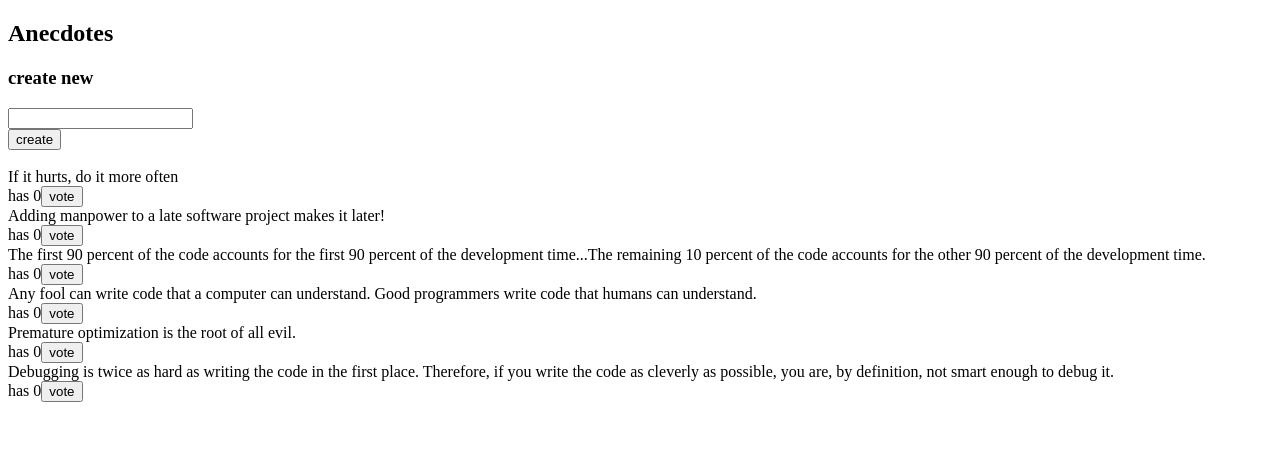
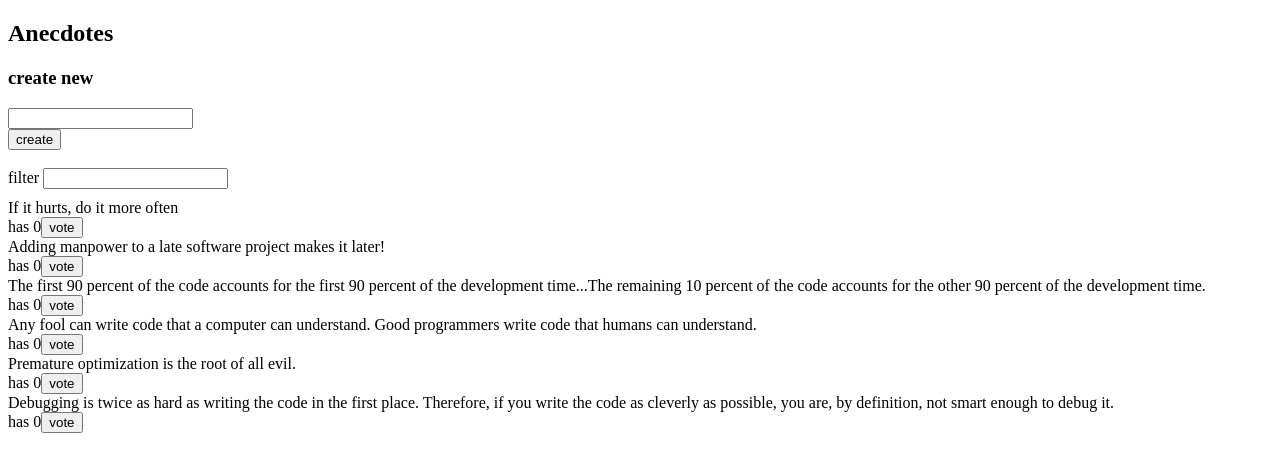
Before and after one commit to robmonday/redux-anecdotes, a React (Create React App) app: page / in a window 1280 px wide. Shown: the top 472 px of the page. Built offline with nearby package versions, Linux system fonts and the light colour scheme.

Commit message:
exercise 6.12 completed

```diff
--- a/src/App.js
+++ b/src/App.js
@@ -3,6 +3,7 @@ import { useSelector } from "react-redux"
 import AnecdoteForm from './components/AnecdoteForm'
 import AnecdoteList from './components/AnecdoteList'
 import Notification from './components/Notification'
+import Filter from './components/Filter'
 
 const App = () => {
   const notification = useSelector(state => state.notification)
@@ -12,6 +13,7 @@ const App = () => {
       <h2>Anecdotes</h2>
       {notification && <Notification message={notification} />}
       <AnecdoteForm /> <br />
+      <Filter />
       <AnecdoteList />
     </div>
   )
--- a/src/components/AnecdoteList.js
+++ b/src/components/AnecdoteList.js
@@ -4,8 +4,18 @@ import { notify, denotify } from '../reducers/notificationReducer'
 
 const AnecdoteList = () => {
   const anecdotes = useSelector(state => state.anecdotes)
+  const filter = useSelector(state => state.filter)
+
   // console.log(anecdotes)
   const sortedAnecdotes = [...anecdotes].sort((a,b) => b.votes - a.votes) // spread syntax copies array to avoid mutation
+
+  const filteredAnecdotes = []
+  for (const anecdoteObj of sortedAnecdotes) {
+    const textToSearch = anecdoteObj.content.toLowerCase()
+    if (textToSearch.includes(filter.toLowerCase())) {
+      filteredAnecdotes.push(anecdoteObj)
+    }
+  }
 
   const dispatch = useDispatch()
 
@@ -19,7 +29,7 @@ const AnecdoteList = () => {
 
   return (
     <>
-      {sortedAnecdotes.map(anecdote =>
+      {filteredAnecdotes.map(anecdote =>
         <div key={anecdote.id}>
           <div>
             {anecdote.content}
--- /dev/null
+++ b/src/components/Filter.js
@@ -0,0 +1,24 @@
+import { useDispatch } from "react-redux"
+import { change } from '../reducers/filterReducer'
+
+const Filter = () => {
+  const dispatch = useDispatch()
+
+  const handleChange = (event) => {
+
+    // input-field value is in variable event.target.value
+    const value = event.target.value
+    dispatch(change(value))
+  }
+  const style = {
+    marginBottom: 10
+  }
+
+  return (
+    <div style={style}>
+      filter <input onChange={handleChange} />
+    </div>
+  )
+}
+
+export default Filter
--- /dev/null
+++ b/src/reducers/filterReducer.js
@@ -0,0 +1,15 @@
+import { createSlice } from '@reduxjs/toolkit'
+
+const filterSlice = createSlice({
+  name: 'filter',
+  initialState: '',
+  reducers: {
+    change(state,action) {
+      const value = action.payload
+      return value
+    }
+  }
+})
+
+export const { change } = filterSlice.actions
+export default filterSlice.reducer
--- a/src/store.js
+++ b/src/store.js
@@ -1,12 +1,14 @@
 import { configureStore } from "@reduxjs/toolkit"
 
 import anecdoteReducer from './reducers/anecdoteReducer'
-import notificatonReducer from "./reducers/notificationReducer"
+import notificatonReducer from './reducers/notificationReducer'
+import filterReducer from "./reducers/filterReducer"
 
 const store = configureStore({
   reducer: {
     anecdotes: anecdoteReducer,
-    notification: notificatonReducer
+    notification: notificatonReducer,
+    filter: filterReducer
   }
 })
 
```
